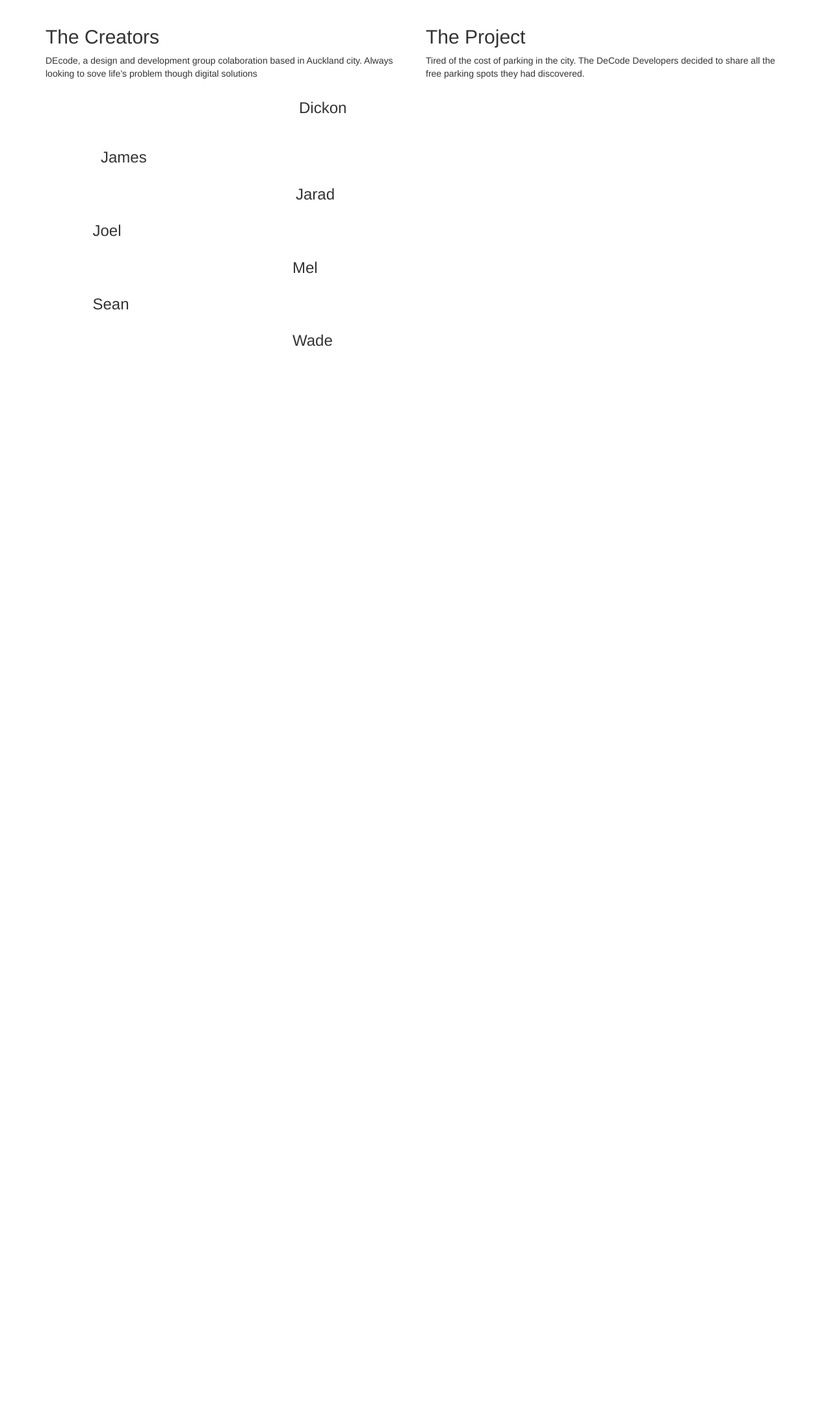
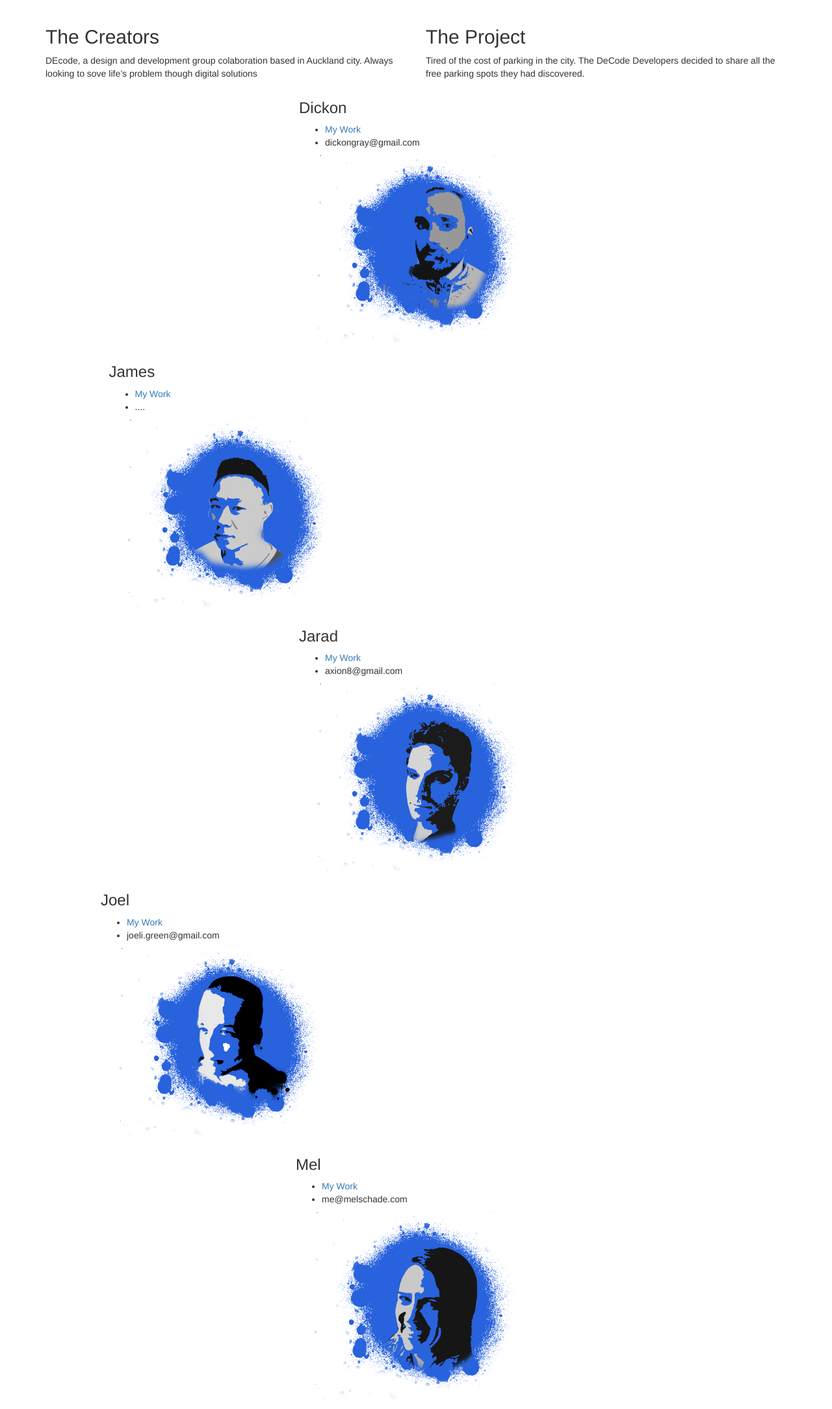
Before and after one commit to ylee178/Bootcamp, a plain HTML site: page about.html in a window 1280 px wide. Shown: the top 2168 px of the page at 65% size. Before the commit the page ends 800 px from the top, so only its background shows below. Drawn offline with nearby package versions, Linux system fonts and the light colour scheme.

Commit message:
about update html

```diff
--- a/about.html
+++ b/about.html
@@ -42,13 +42,23 @@
 				</div>
 				<div class="col-xs-7">
 					<h3>Dickon</h3>
-					<img class
+					<ul class ="info">
+						<li><a href="http://dickon.gray.yoobee.net.nz" target="_blank">My Work</a></li>
+						<li>dickongray@gmail.com</li>
+					</ul>
+					<img class="pic1" src="assets/dix3.png" height="300px">
+
 				</div>
 			</div>
 
 			<div class="row">
 				<div class="col-xs-7 col-xs-offset-1">
 					<h3>James</h3>
+					<ul class ="info">
+						<li><a href="http://.yoobee.net.nz" target="_blank">My Work</a></li>
+						<li>....</li>
+					</ul>
+					<img class="pic2" src="assets/james3.png" height="300px">
 				</div>
 				<div class="col-xs-3">
 
@@ -61,11 +71,21 @@
 				</div>
 				<div class="col-xs-7">
 					<h3>Jarad</h3>
+					<ul class ="info">
+						<li><a href="http://veratech.co.nz" target="_blank">My Work</a></li>
+						<li>axion8@gmail.com</li>
+					</ul>
+					<img class="pic3" src="assets/jarad3.png" height="300px">
 				</div>
 
 			<div class="row">
 				<div class="col-xs-7 col-xs-offset-1">
 					<h3>Joel</h3>
+					<ul class ="info">
+						<li><a href="http://joel-green-portfolio" target="_blank">My Work</a></li>
+						<li>joeli.green@gmail.com</li>
+					</ul>
+					<img class="pic4" src="assets/joel3.png" height="300px">
 				</div>
 				<div class="col-xs-3">
 
@@ -78,12 +98,22 @@
 				</div>
 				<div class="col-xs-7">
 					<h3>Mel</h3>
+					<ul class ="info">
+						<li><a href="http://melschade.com" target="_blank">My Work</a></li>
+						<li>me@melschade.com</li>
+					</ul>
+					<img class="pic5" src="assets/mel3.png" height="300px">
 				</div>
 			</div>
 
 			<div class="row">
 				<div class="col-xs-7 col-xs-offset-1">
 					<h3>Sean</h3>
+					<ul class ="info">
+						<li><a href="http://young.lee.yoobee.net.nz/portfolio" target="_blank">My Work</a></li>
+						<li>ylee178@gmail.com </li>
+					</ul>
+					<img class="pic6" src="assets/sean3.png" height="300px">
 				</div>
 				<div class="col-xs-3">
 
@@ -96,6 +126,11 @@
 				</div>
 				<div class="col-xs-7">
 					<h3>Wade</h3>
+					<ul class ="info">
+						<li><a href="http://wade.nairn.yoobee.net.nz" target="_blank">My Work</a></li>
+						<li>wadenairn@gmail.com</li>
+					</ul>
+					<img class="pic7" src="assets/wade3.png" height="300px">
 
 				</div>
 			</div>
```
Also changed, not shown: assets/joel3.png (added).
